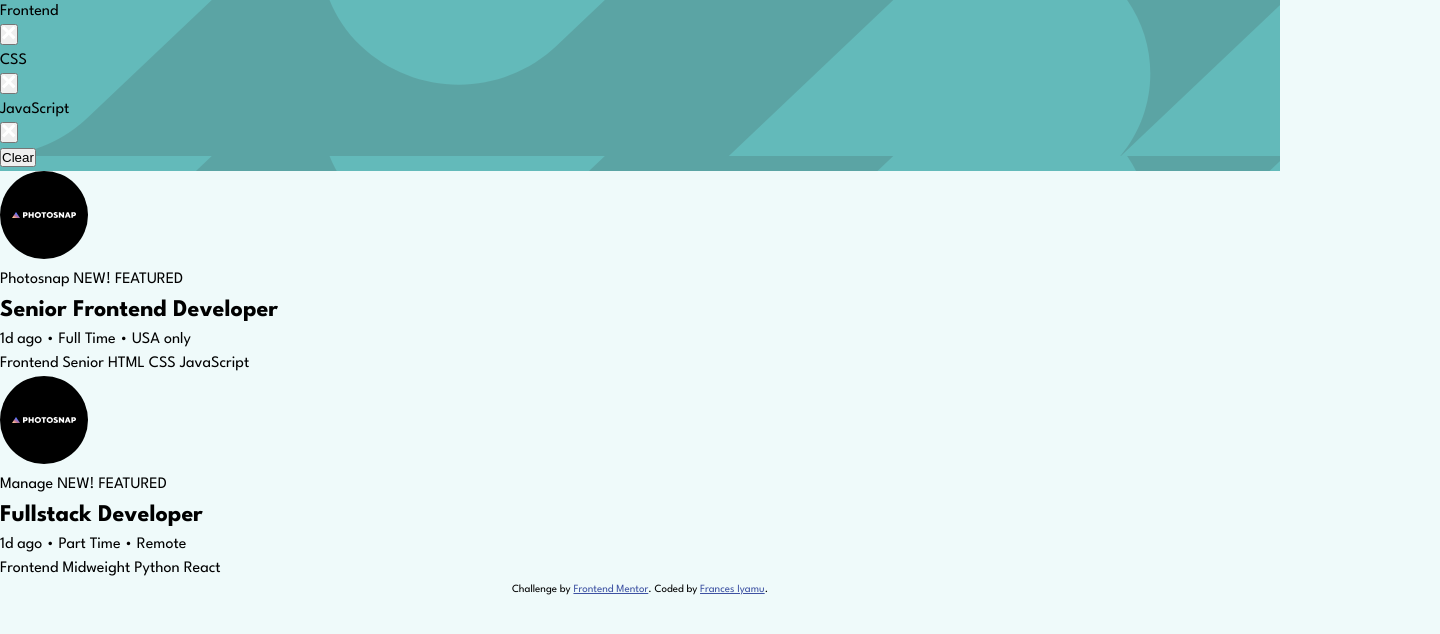
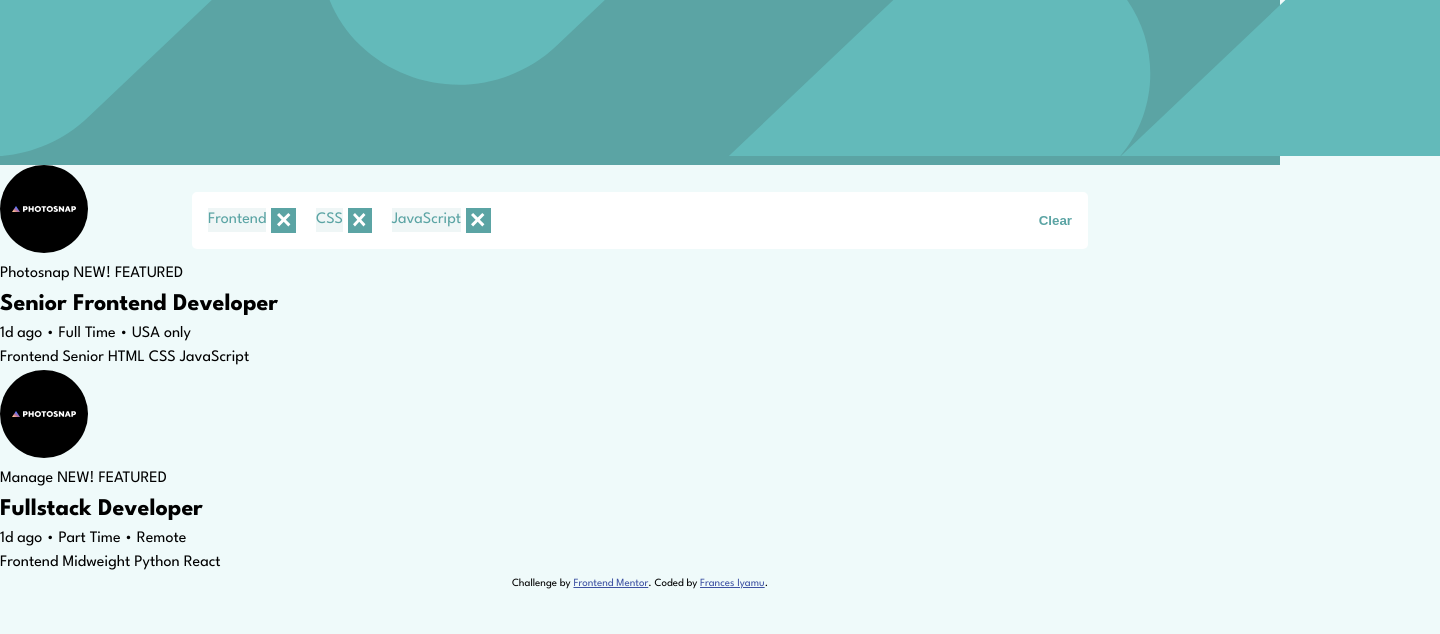
Before and after one commit to Francesiyamu/static-job-listing, a plain HTML site: page static-job-listings-master/index.html in a window 1280 px wide. Shown: the whole page, 1440 px wide, since content can reach past the window. Drawn offline with Linux system fonts and the light colour scheme.

Commit message:
header session styling copletes

```diff
--- a/static-job-listings-master/index.html
+++ b/static-job-listings-master/index.html
@@ -14,24 +14,29 @@
 <body>
 
   <header>
-    <div id="filter-bar" class="hidden">
-      <div id="selected-filters">
+    <picture>
+      <source media="(max-width = 450px)" srcset="/static-job-listings-master/images/bg-header-mobile.svg">
+      <img src="images/bg-header-desktop.svg" alt="" width="1440px" height="156">
+    </picture>
+  </header>
+
+  <div id="filter-bar" class="hidden">
+      <div id="selected-filters" class="filtered-items">
         <div class="delete-filters">
-          <p>Frontend</p>
+          <p class="paragraph">Frontend</p>
           <button><img src="images/icon-remove.svg" alt="remove-icon"></button>
         </div>
         <div class="delete-filters">
           <p>CSS</p>
-          <button><img src="images/icon-remove.svg" alt="remove-icon"></button>
+          <button><img src="images/icon-remove.svg" alt="remove-icon" width="13" height="14" ></button>
         </div>
         <div class="delete-filters">
           <p>JavaScript</p>
           <button><img src="images/icon-remove.svg" alt="remove-icon"></button>
         </div>
       </div>
-      <button id="clear-filters">Clear</button>
+      <button id="clear-filters" class="clear-btn">Clear</button>
     </div>
-  </header>
 
   <main id="job-listings">
     <article>
--- a/static-job-listings-master/scss/syle.scss
+++ b/static-job-listings-master/scss/syle.scss
@@ -9,25 +9,88 @@
     box-sizing: border-box;
 }
 
+html{
+    height: 100%;
+    scroll-behavior: smooth;
+}
 
 
 body {
   line-height: 1.5;
-  font-family: "League Spartan", sans-serif;;
+  font-family: "League Spartan", sans-serif;
   -webkit-font-smoothing: antialiased;
   -moz-osx-font-smoothing: grayscale;
   text-rendering: optimizeSpeed;
   font-optical-sizing: auto;
   font-style: normal;
-  background-color: map-get($map: $colors, $key: "green-50" );
+  background-color: color("green-50");
 }
 
 header{
     width: 100%;
     max-width: 1440px;
-    background-color: map-get($map: $colors, $key: "green");
-    background-image: url(/static-job-listings-master/images/bg-header-desktop.svg);
+    height: auto;
+    background-color: color("green");
+    position: relative;
 }
+
+.hidden{
+        @include flexCenter(space-between);
+        width: 70%;
+        margin: 0 auto;
+        background-color: color("white");
+        border-radius: 5px;
+        padding: 1em;
+        position: absolute;
+        top: 24%;
+        left: 15%;
+        .filtered-items{
+           @include flexCenter(space-between);
+            gap: 20px;
+
+           .delete-filters{
+            @include flexCenter(space-between);
+            gap: 5px;
+
+            p{
+                background-color: lighten(color("green"), 45%);
+                color: color("green");
+            }
+
+            button{
+                background-color: color("green");
+                border: none;
+                outline: none;
+                padding: 0.4em;
+
+                &:hover{
+                    background-color: color("Green-900");
+                    cursor: pointer;
+                }
+
+                img{
+                    display: block;
+                    max-width: 100%;
+
+                }
+            }
+           }
+        }
+
+        .clear-btn{
+            color: color("green");
+            border: none;
+            outline: none;
+            background-color: transparent;
+            cursor: pointer;
+            font-weight: map-get($map: $font-weights, $key: "bold");
+
+            &:hover{
+                background-color: lighten(color("green"), 40%);
+                padding: 0.5em;
+            }
+        }
+    }
 
 
 .attribution {
--- a/static-job-listings-master/scss/variable.scss
+++ b/static-job-listings-master/scss/variable.scss
@@ -3,10 +3,21 @@ $colors: (
     "green-50" : hsl(180, 52%, 96%),
     "Gray-400" :  hsl(180, 8%, 52%),
     "Green-900" : hsl(180, 14%, 20%),
-    "blue" : hsl(228, 45%, 44%)
+    "blue" : hsl(228, 45%, 44%),
+    "white" : #fff
 );
 
 $font-weights: (
     "bold" : 700,
     "medium" : 500
-)
+);
+
+@function color($color-type) {
+    @return map-get($map: $colors, $key: $color-type)
+}
+
+@mixin flexCenter($justify){
+    display: flex;
+    justify-content: $justify;
+    align-items: center;
+}
```
Also changed, not shown: static-job-listings-master/css/syle.css, 1 other file.
